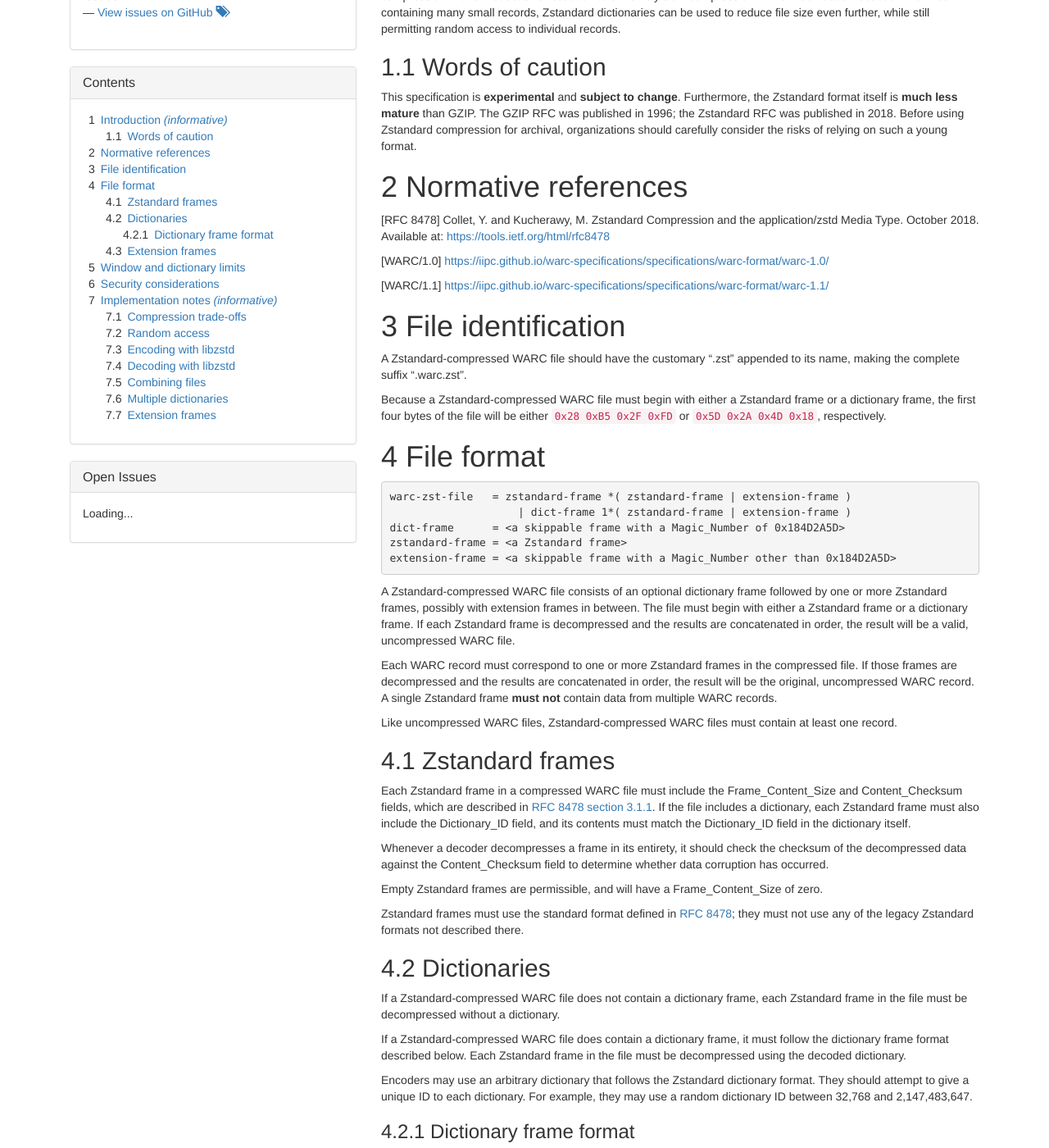
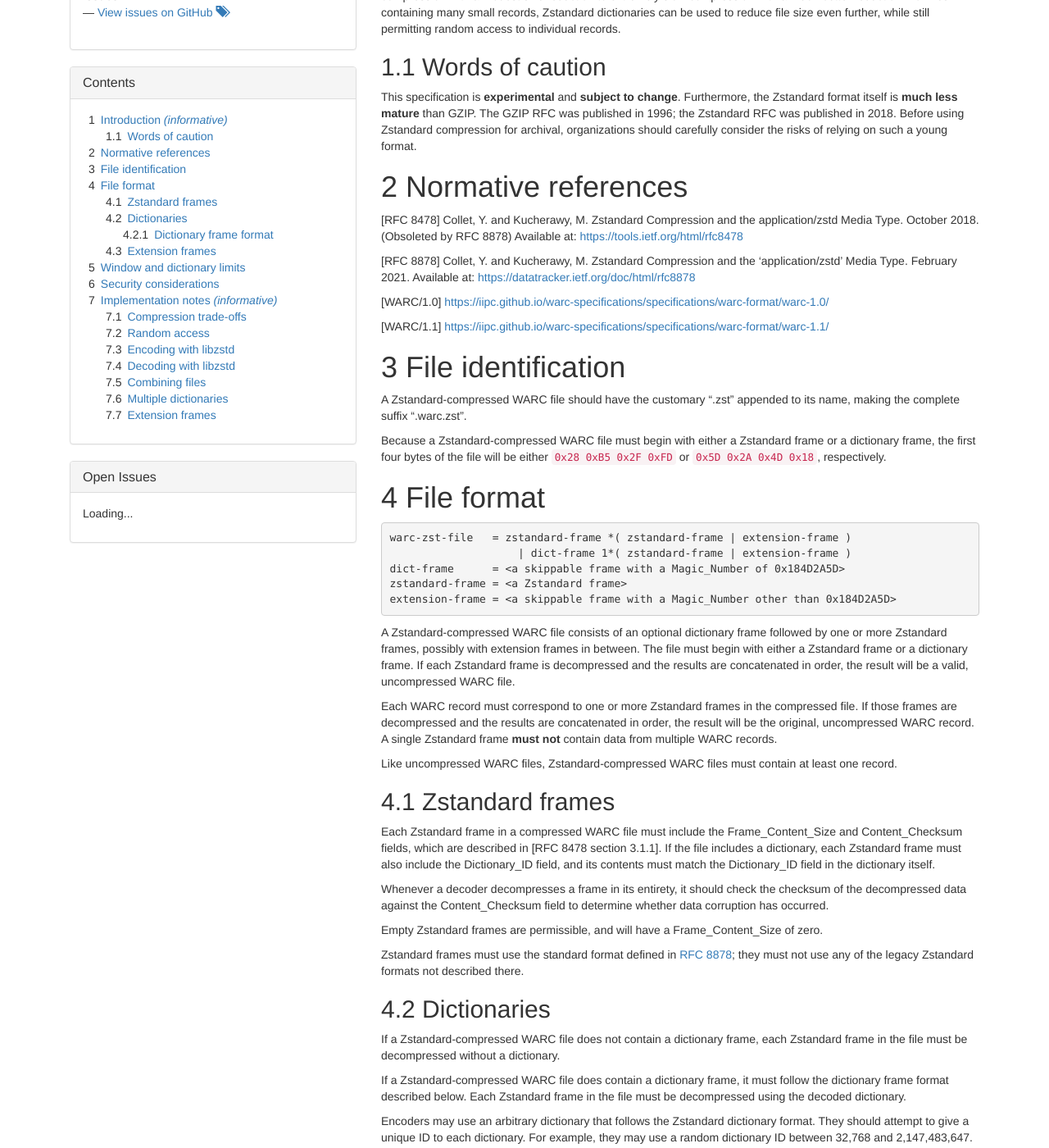
Before and after one commit to iipc/warc-specifications, a Jekyll site: the page built from specifications/warc-zstd/index.md, in a window 1280 px wide and 1400 px high, scrolled down 368 px. Shown: the whole window at 82% size. Built offline with Jekyll 4.4.1, drawn with Linux system fonts in a browser that asks for light colours; nearby versions of some CDN libraries; some of the changed text lies outside the part shown.

Commit message:
Update warc-zstd/index.md to reflect updated RFC
Regarding Zstd, RFC 8478 has been obsoleted and replaced by RFC 8878.
This leaves one mention to RFC 8478 and replaces all further mentions to the new RFC 8878 while fixing links

```diff
--- a/specifications/warc-zstd/index.md
+++ b/specifications/warc-zstd/index.md
@@ -31,15 +31,20 @@
 # Normative references
 
 \[RFC 8478\] Collet, Y. and Kucherawy, M. Zstandard Compression and the
-application/zstd Media Type. October 2018. Available at:
+application/zstd Media Type. October 2018. (Obsoleted by RFC 8878) Available at:
 <https://tools.ietf.org/html/rfc8478>
 
-[RFC 8478]: https://tools.ietf.org/html/rfc8478
-[RFC 8478 section 3.1.1]: https://tools.ietf.org/html/rfc8478#section-3.1.1
-[RFC 8478 section 3.1.1.1.2]: https://tools.ietf.org/html/rfc8478#section-3.1.1.1.2
-[RFC 8478 section 3.1.2]: https://tools.ietf.org/html/rfc8478#section-3.1.2
-[RFC 8478 section 5]: https://tools.ietf.org/html/rfc8478#section-5
-[RFC 8478 section 7]: https://tools.ietf.org/html/rfc8478#section-7
+\[RFC 8878\] Collet, Y. and Kucherawy, M. Zstandard Compression and the
+'application/zstd' Media Type. February 2021.
+Available at: <https://datatracker.ietf.org/doc/html/rfc8878>
+
+
+[RFC 8878]: https://datatracker.ietf.org/doc/html/rfc8878
+[RFC 8878 section 3.1.1]: https://datatracker.ietf.org/doc/html/rfc8878#section-3.1.1
+[RFC 8878 section 3.1.1.1.2]: https://datatracker.ietf.org/doc/html/rfc8878#section-3.1.1.1.2
+[RFC 8878 section 3.1.2]: https://datatracker.ietf.org/doc/html/rfc8878#section-3.1.2
+[RFC 8878 section 5]: https://datatracker.ietf.org/doc/html/rfc8878#section-5
+[RFC 8878 section 8]: https://datatracker.ietf.org/doc/html/rfc8878#section-8
 
 \[WARC/1.0\] <https://iipc.github.io/warc-specifications/specifications/warc-format/warc-1.0/>
 
@@ -95,7 +100,7 @@
 Empty Zstandard frames are permissible, and will have a Frame\_Content\_Size of
 zero.
 
-Zstandard frames must use the standard format defined in [RFC 8478]; they
+Zstandard frames must use the standard format defined in [RFC 8878]; they
 must not use any of the legacy Zstandard formats not described there.
 
 ## Dictionaries
@@ -113,12 +118,12 @@
 
 ### Dictionary frame format
 
-A dictionary frame is a skippable frame, as defined in [RFC 8478 section
+A dictionary frame is a skippable frame, as defined in [RFC 8878 section
 3.1.2], with a Magic\_Number of `0x184D2A5D`. The User\_Data field contains a
 single dictionary which may optionally be compressed.
 
 If the dictionary is not compressed, the User\_Data field will consist of a
-single dictionary in the format given by [RFC 8478 section 5]. It will start
+single dictionary in the format given by [RFC 8878 section 5]. It will start
 with the bytes `0x37 0xA4 0x30 0xEC`.
 
 If the dictionary is compressed, the User\_Data field must consist of a single
@@ -126,7 +131,7 @@
 frames are not allowed. The Zstandard frame must be compressed without a
 dictionary, and the Frame\_Content\_Size and Content\_Checksum fields must be
 present. When the frame is decompressed, the result must be a single dictionary
-in the format given by [RFC 8478 section 5].
+in the format given by [RFC 8878 section 5].
 
 ## Extension frames
 
@@ -142,7 +147,7 @@
 
 # Window and dictionary limits
 
-Each Zstandard frame has a value called Window\_Size, described in [RFC 8478
+Each Zstandard frame has a value called Window\_Size, described in [RFC 8878
 section 3.1.1.1.2], which determines how much memory is needed to decode the
 frame. Although the Zstandard format supports window sizes up to 16 exabytes,
 sizes this large may be impractical for certain decoders. Memory requirements
@@ -164,7 +169,7 @@
 # Security considerations
 
 The security considerations for this format are a combination of those for WARC
-and those for Zstandard. Users should consult [RFC 8478 section 7] for a
+and those for Zstandard. Users should consult [RFC 8878 section 8] for a
 discussion of the latter.
 
 When implementations support seeking to a record at an arbitrary position in
```
